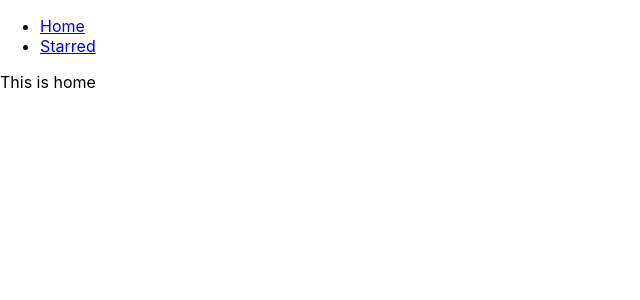
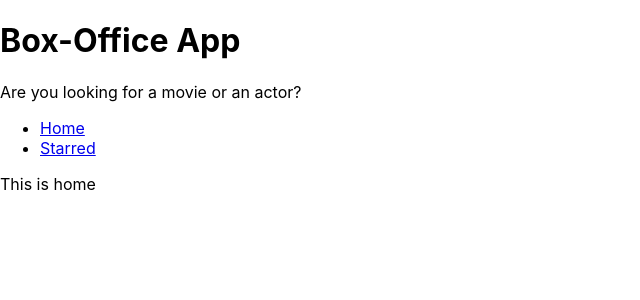
Before and after one commit to DevyaniChauhan/box-office, a React (Create React App) app: page / in a window 1280 px wide. Shown: the top 300 px of the page, without its empty margins (0-640 px from the left). Built offline with nearby package versions, Linux system fonts and the light colour scheme.

Commit message:
added layout management and created title

```diff
--- a/src/App.js
+++ b/src/App.js
@@ -1,13 +1,11 @@
 import React from 'react';
 import { Switch, Route } from 'react-router-dom';
-import Navs from './components/Navs';
+
 import Home from './pages/Home';
 import Starred from './pages/Starred';
 
 function App() {
   return (
-    <div>
-      <Navs />
     <Switch>
       <Route exact path="/">
         <Home />
@@ -21,7 +19,6 @@
         <div>Not Found</div>
       </Route>
     </Switch>
-    </div>
   );
 }
 
--- /dev/null
+++ b/src/components/MainPageLayout.js
@@ -0,0 +1,20 @@
+import React from 'react';
+import Navs from './Navs';
+import Title from './Title';
+
+const MainPageLayout = ({ children }) => {
+  return (
+    <div>
+      <Title
+        title="Box-Office App"
+        subtitle="Are you looking for a movie or an actor?"
+      />
+
+      <Navs />
+
+      {children}
+    </div>
+  );
+};
+
+export default MainPageLayout;
--- a/src/components/Navs.js
+++ b/src/components/Navs.js
@@ -6,7 +6,7 @@
   { to: '/starred', text: 'Starred' },
 ];
 
-const Nav = () => {
+const Navs = () => {
   return (
     <div>
       <ul>
@@ -20,4 +20,4 @@
   );
 };
 
-export default Nav;
+export default Navs;
--- /dev/null
+++ b/src/components/Title.js
@@ -0,0 +1,12 @@
+import React from 'react';
+
+const Title = ({ title, subtitle }) => {
+  return (
+    <div>
+      <h1>{title}</h1>
+      <p>{subtitle}</p>
+    </div>
+  );
+};
+
+export default Title;
--- a/src/pages/Home.js
+++ b/src/pages/Home.js
@@ -1,7 +1,8 @@
 import React from 'react';
+import MainPageLayout from '../components/MainPageLayout';
 
 const Home = () => {
-  return <div>This is home</div>;
+  return <MainPageLayout>This is home</MainPageLayout>;
 };
 
 export default Home;
--- a/src/pages/Starred.js
+++ b/src/pages/Starred.js
@@ -1,7 +1,8 @@
 import React from 'react';
+import MainPageLayout from '../components/MainPageLayout';
 
 const Starred = () => {
-  return <div>This is starred</div>;
+  return <MainPageLayout>This is starred</MainPageLayout>;
 };
 
 export default Starred;
```
Lines whose indentation alone changed are shown as unchanged.
